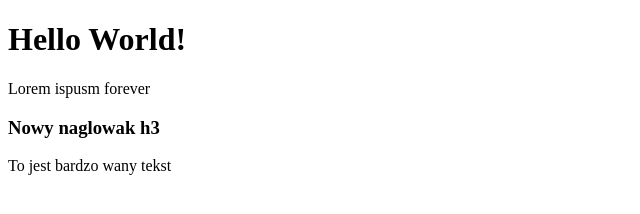
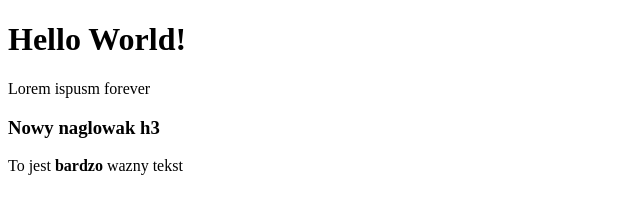
Before and after one commit to kirisiri/learning-git-2, a plain HTML site: page index.html in a window 1280 px wide. Shown: the full height of the page, 0-640 px from the left. Drawn offline with Linux system fonts and the light colour scheme.

Commit message:
Add <b> to an element under h3

```diff
--- a/index.html
+++ b/index.html
@@ -8,6 +8,6 @@
   	<h1>Hello World!</h1>
   	<p>Lorem ispusm forever</p>
     <h3>Nowy naglowak h3</h3>
-    <p>To jest bardzo wany tekst</p>
+    <p>To jest <b>bardzo</b> wazny tekst</p>
   </body>
 </html>
```
